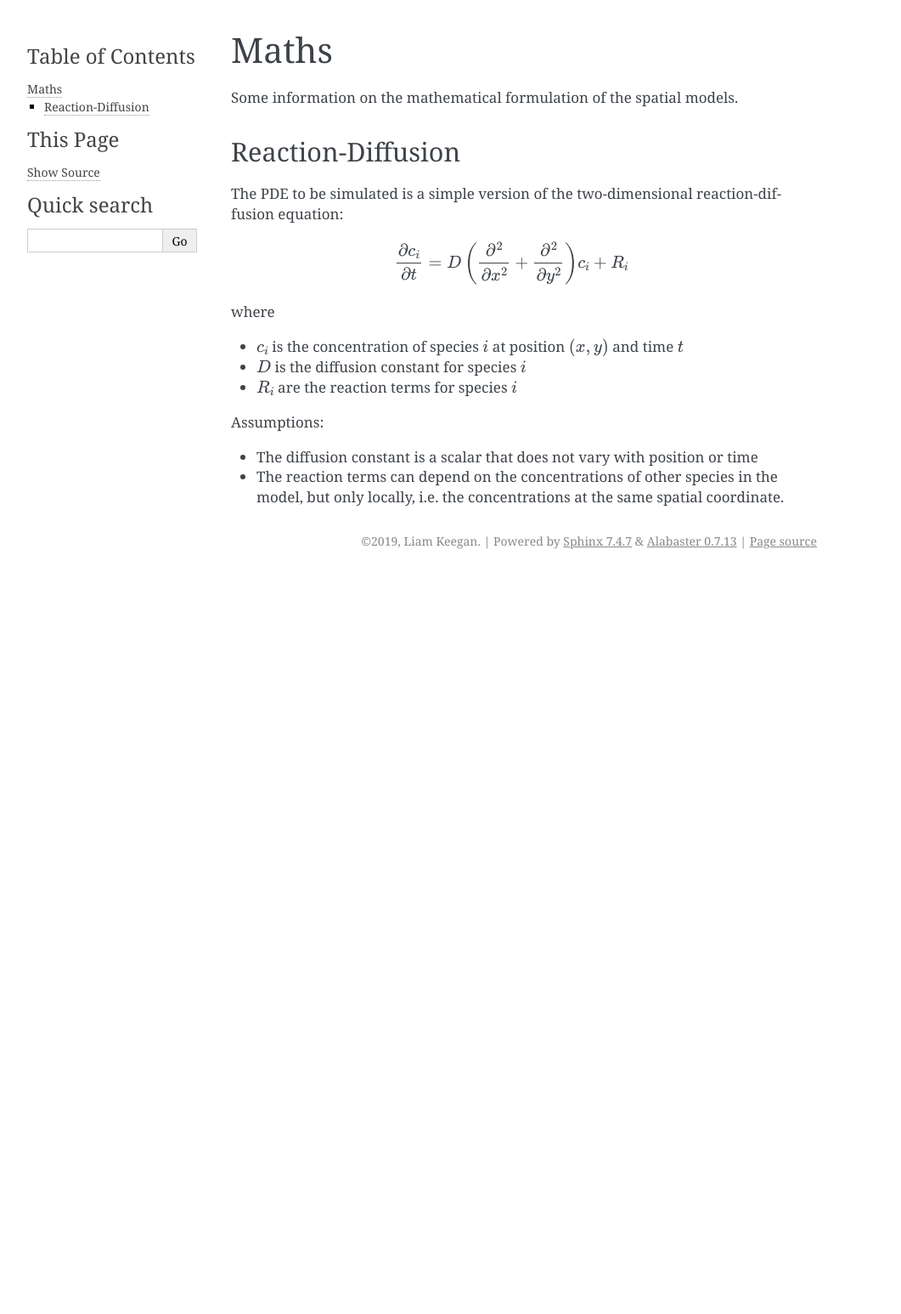
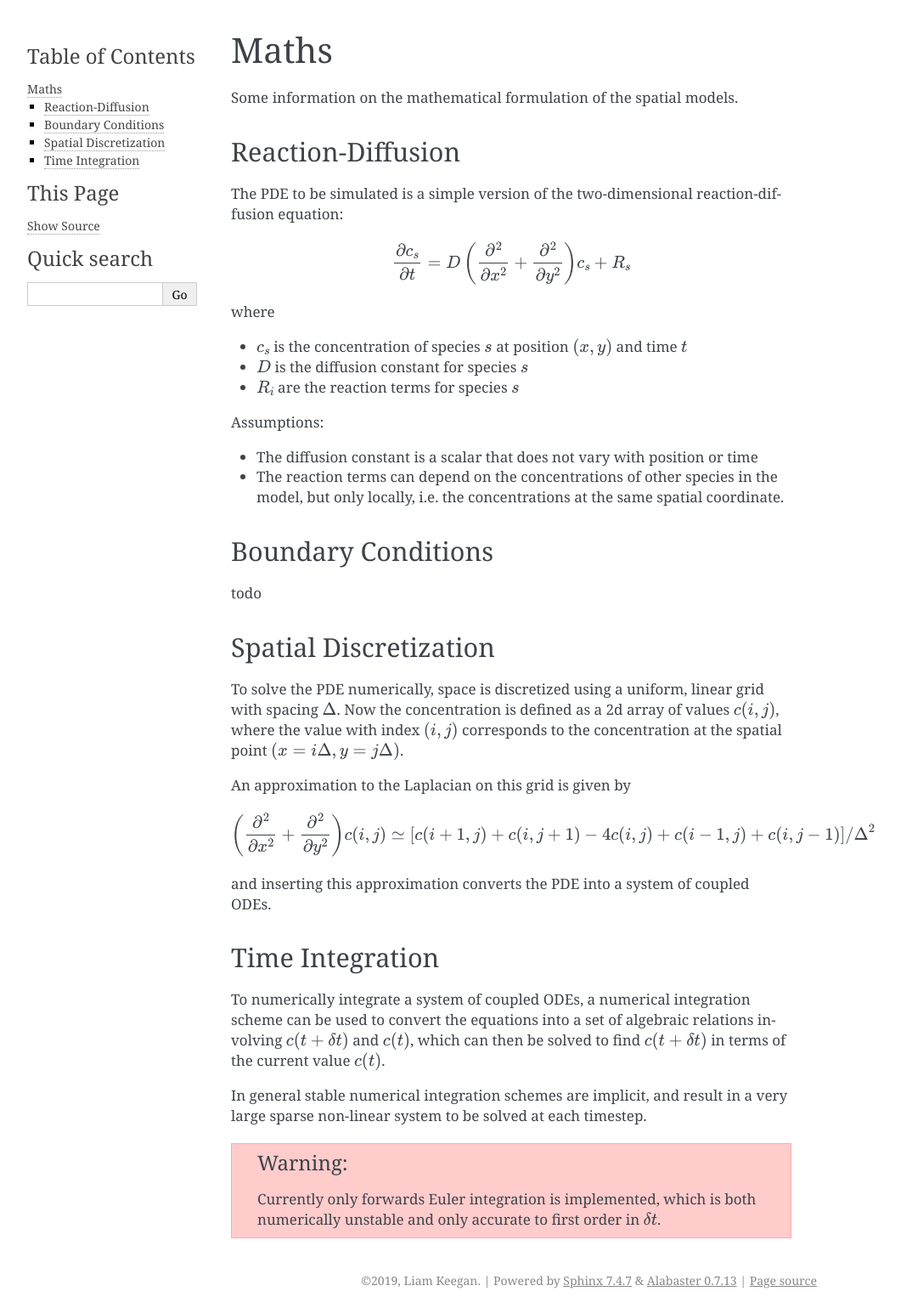
Before and after one commit to spatial-model-editor/spatial-model-editor, a Sphinx documentation site: the page built from docs/maths.rst, in a window 1280 px wide. Shown: the whole page at 85% size, without its empty margins (148-1209 px from the left). Built offline with Sphinx 7.4.7, drawn with Linux system fonts in a browser that asks for light colours; before the commit the page ends 900 px from its top, so only the background shows below that.

Commit message:
add to docs, convert initialAmount of species to initialConcentration

```diff
--- /dev/null
+++ b/docs/import-concentration.rst
@@ -0,0 +1,4 @@
+Importing Concentration
+=======================
+
+todo
--- a/docs/index.rst
+++ b/docs/index.rst
@@ -5,6 +5,10 @@ Spatial Model Editor Documentation
    :maxdepth: 2
    :caption: Contents:
 
-   getting-started
+   get-started
+   import-model
+   import-geometry
+   import-concentration
+   run-simulation
    units
    maths
--- a/docs/maths.rst
+++ b/docs/maths.rst
@@ -10,15 +10,43 @@ The PDE to be simulated is a simple version of the two-dimensional reaction-diff
 
 .. math::
 
-   \frac{\partial c_i}{\partial t} = D \left( \frac{\partial^2}{\partial x^2} + \frac{\partial^2}{\partial y^2} \right) c_i + R_i
+   \frac{\partial c_s}{\partial t} = D \left( \frac{\partial^2}{\partial x^2} + \frac{\partial^2}{\partial y^2} \right) c_s + R_s
 
 where
 
-* :math:`c_i` is the concentration of species :math:`i` at position :math:`(x, y)` and time :math:`t`
-* :math:`D` is the diffusion constant for species :math:`i`
-* :math:`R_i` are the reaction terms for species :math:`i`
+* :math:`c_s` is the concentration of species :math:`s` at position :math:`(x, y)` and time :math:`t`
+* :math:`D` is the diffusion constant for species :math:`s`
+* :math:`R_i` are the reaction terms for species :math:`s`
 
 Assumptions:
 
 * The diffusion constant is a scalar that does not vary with position or time
 * The reaction terms can depend on the concentrations of other species in the model, but only locally, i.e. the concentrations at the same spatial coordinate.
+
+Boundary Conditions
+-------------------
+
+todo
+
+Spatial Discretization
+----------------------
+
+To solve the PDE numerically, space is discretized using a uniform, linear grid with spacing :math:`\Delta`. Now the concentration is defined as a 2d array of values :math:`c(i,j)`, where the value with index :math:`(i,j)` corresponds to the concentration at the spatial point :math:`(x = i\Delta, y = j \Delta)`.
+
+An approximation to the Laplacian on this grid is given by
+
+.. math::
+
+   \left( \frac{\partial^2}{\partial x^2} + \frac{\partial^2}{\partial y^2} \right) c(i,j) \simeq \left[ c(i+1,j) + c(i,j+1) - 4 c(i,j) + c(i-1,j) + c(i,j-1) \right] / \Delta^2
+
+and inserting this approximation converts the PDE into a system of coupled ODEs.
+
+Time Integration
+----------------
+
+To numerically integrate a system of coupled ODEs, a numerical integration scheme can be used to convert the equations into a set of algebraic relations involving :math:`c(t+\delta t)` and :math:`c(t)`, which can then be solved to find :math:`c(t+\delta t)` in terms of the current value :math:`c(t)`.
+
+In general stable numerical integration schemes are implicit, and result in a very large sparse non-linear system to be solved at each timestep.
+
+.. warning::
+   Currently only forwards Euler integration is implemented, which is both numerically unstable and only accurate to first order in :math:`\delta t`.
--- /dev/null
+++ b/docs/run-simulation.rst
@@ -0,0 +1,6 @@
+Running a Simulation
+====================
+
+Currently the simulation options are very limited: only non-spatial models can be simulated, using forwards Euler numerical integration.
+
+You can specify the integrator time-step and simulation length, then press `Simulate`, and a plot of the resulting time series of concentrations will be displayed.
```
Also changed, not shown: docs/get-started.rst (added, +21 -0 lines), docs/getting-started.rst (deleted, +0 -16 lines), docs/import-geometry.rst (added, +9 -0 lines), docs/import-model.rst (added, +7 -0 lines), docs/units.rst (+6 -7 lines), 7 other files.
